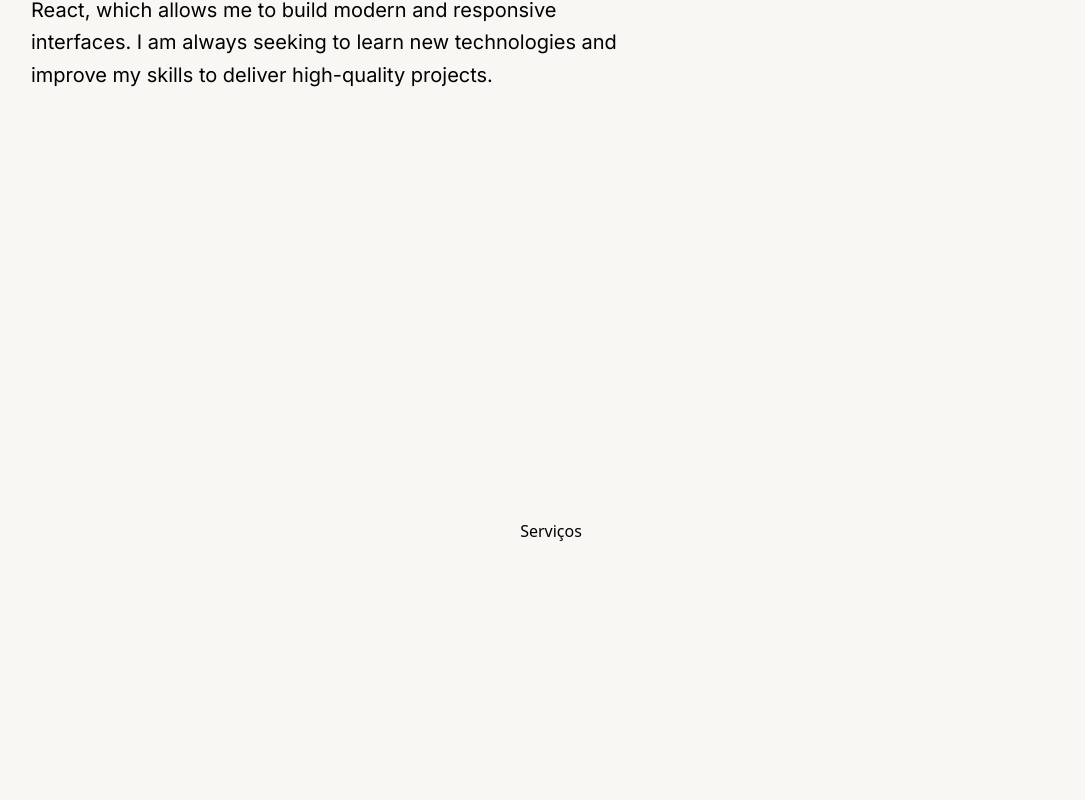
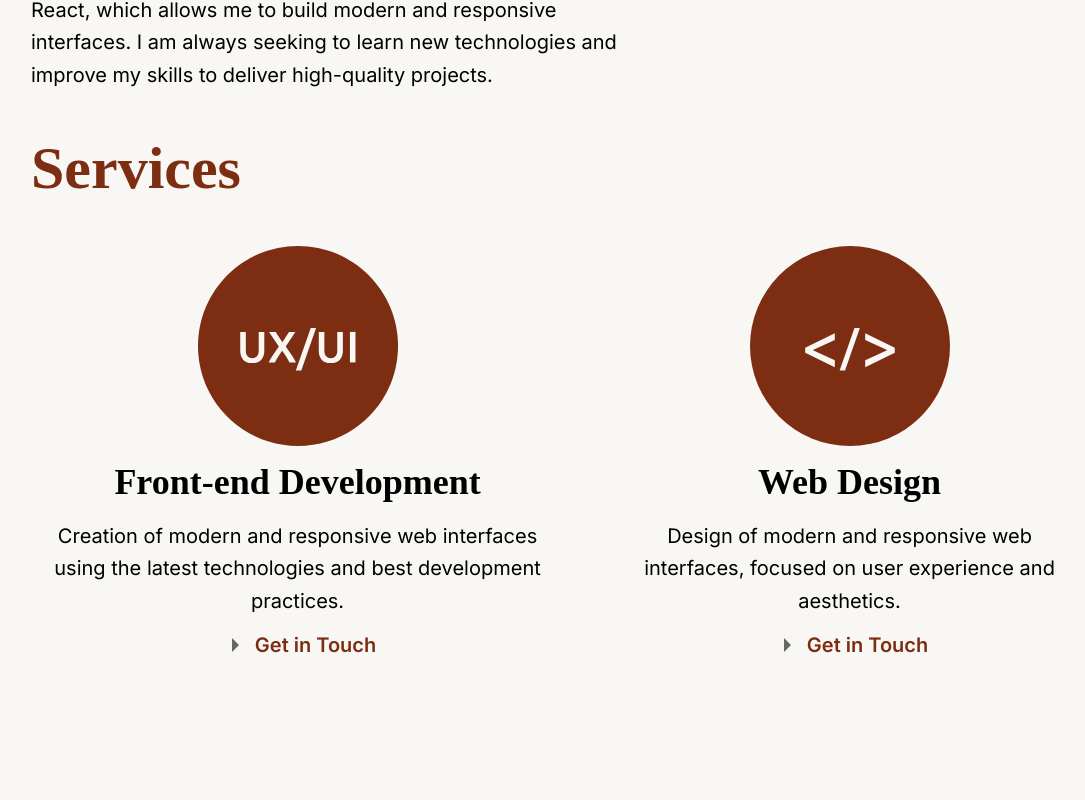
Before and after one commit to rafaelsilva039133-boop/portfolio, a Next.js app: page /en in a window 1280 px wide. Shown: the part 1900-2700 px from the top of the page, without its empty margins (89-1174 px from the left). Built offline with nearby package versions, Linux system fonts and the light colour scheme; a web font is replaced by a local one.

Commit message:
feat: service section

```diff
--- a/components/services.jsx
+++ b/components/services.jsx
@@ -1,8 +1,25 @@
+import { useTranslations } from "next-intl";
+import Button from "./button";
 
 function Services(){
+  const t = useTranslations("Services");
   return(
-    <section id="services" className="fullscreen flex items-center justify-center">
-      <h1>Serviços</h1>
+    <section id="services" className="fullscreen  responsive-container">
+      <h1 className="title">{t("title")}</h1>
+      <div className="flex justify-between text-center pt-10 gap-16">
+        <div className="flex flex-col items-center gap-3">
+          <img src="/webdesign.svg" alt="Web Design" className="h-50" />
+          <h2 className="subtitle">{t("service1")}</h2>
+          <p className="text text-(--color-text)">{t("description1")}</p>
+          <Button content={{ link: "#contact", text: t("btn") }} />
+        </div>
+        <div className="flex flex-col items-center gap-3">
+          <img src="/webdevelopment.svg" alt="Web Development" className="h-50" />
+          <h2 className="subtitle">{t("service2")}</h2>
+          <p className="text text-(--color-text)">{t("description2")}</p>
+          <Button content={{ link: "#contact", text: t("btn") }} />
+        </div>
+      </div>
     </section>
   )
 }
--- a/messages/en.json
+++ b/messages/en.json
@@ -24,7 +24,7 @@
     "description1": "Creation of modern and responsive web interfaces using the latest technologies and best development practices.",
     "service2": "Web Design",
     "description2": "Design of modern and responsive web interfaces, focused on user experience and aesthetics.",
-    "btn1": "Get in Touch"
+    "btn": "Get in Touch"
   },
   "Contact": {
     "title": "Contact",
--- a/messages/pt.json
+++ b/messages/pt.json
@@ -23,7 +23,7 @@
     "description1": "Criação de interfaces web modernas e responsivas utilizando as mais recentes tecnologias e melhores práticas de desenvolvimento.",
     "service2": "Web Design",
     "description2": "Design de interfaces web modernas e responsivas, focadas na experiência do usuário e na estética.",
-    "btn1": "Entrar em contato"
+    "btn": "Entrar em contato"
   },
   "Contact": {
     "title": "Contato",
```
Also changed, not shown: public/webdesign.svg (added), public/webdevelopment.svg (added).
